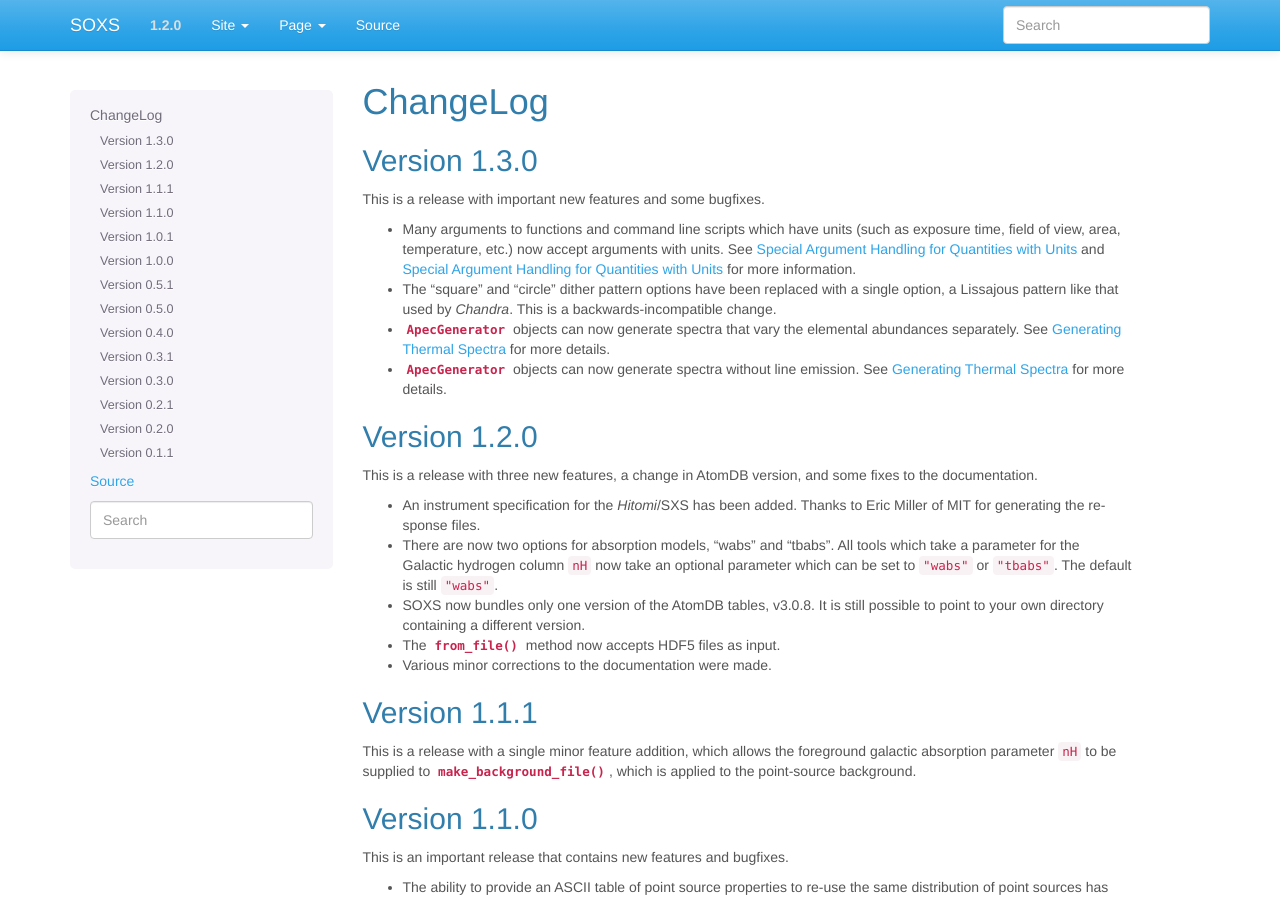
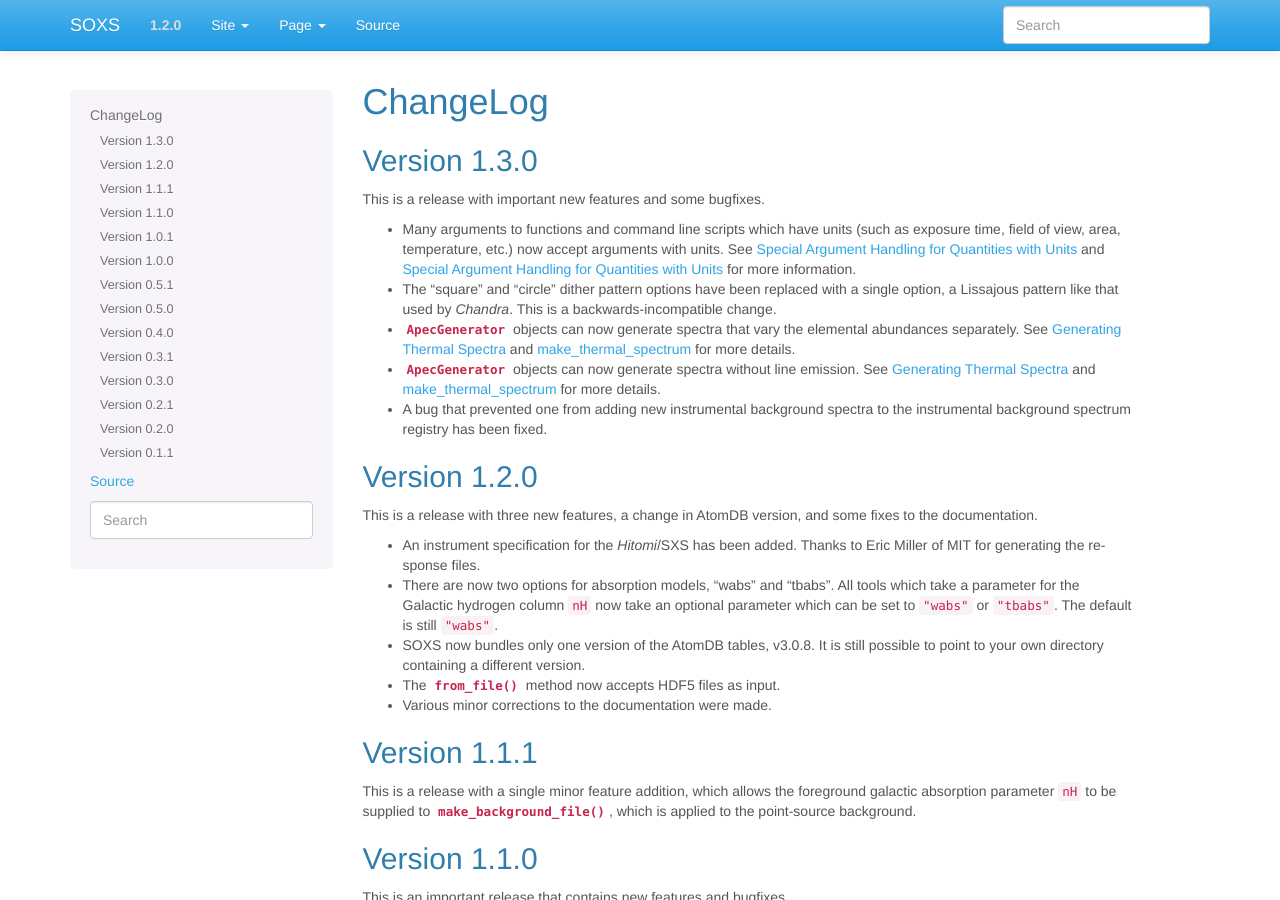
Before and after one commit to lynx-x-ray-observatory/soxs, a Sphinx documentation site: the page built from doc/source/changelog.rst, in a window 1280 px wide and 900 px high. Built offline with Sphinx 7.4.7, drawn with Linux system fonts in a browser that asks for light colours.

Commit message:
Updates to the changelog

```diff
--- a/doc/source/changelog.rst
+++ b/doc/source/changelog.rst
@@ -15,10 +15,13 @@ This is a release with important new features and some bugfixes.
   option, a Lissajous pattern like that used by *Chandra*. This is a backwards-incompatible
   change.
 * :class:`~soxs.spectra.ApecGenerator` objects can now generate spectra that
-  vary the elemental abundances separately. See :ref:`thermal-spectra` for more
-  details.
+  vary the elemental abundances separately. See :ref:`thermal-spectra` and
+  :ref:`cmd-make-thermal-spectrum` for more details.
 * :class:`~soxs.spectra.ApecGenerator` objects can now generate spectra without
-  line emission. See :ref:`thermal-spectra` for more details.
+  line emission. See :ref:`thermal-spectra` and :ref:`cmd-make-thermal-spectrum`
+  for more details.
+* A bug that prevented one from adding new instrumental background spectra to the
+  instrumental background spectrum registry has been fixed.
 
 Version 1.2.0
 -------------
```
